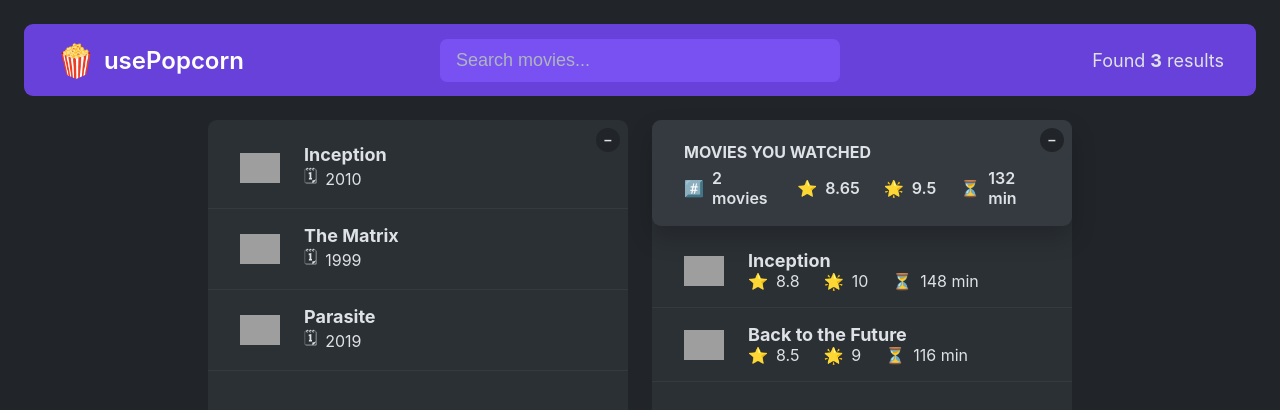
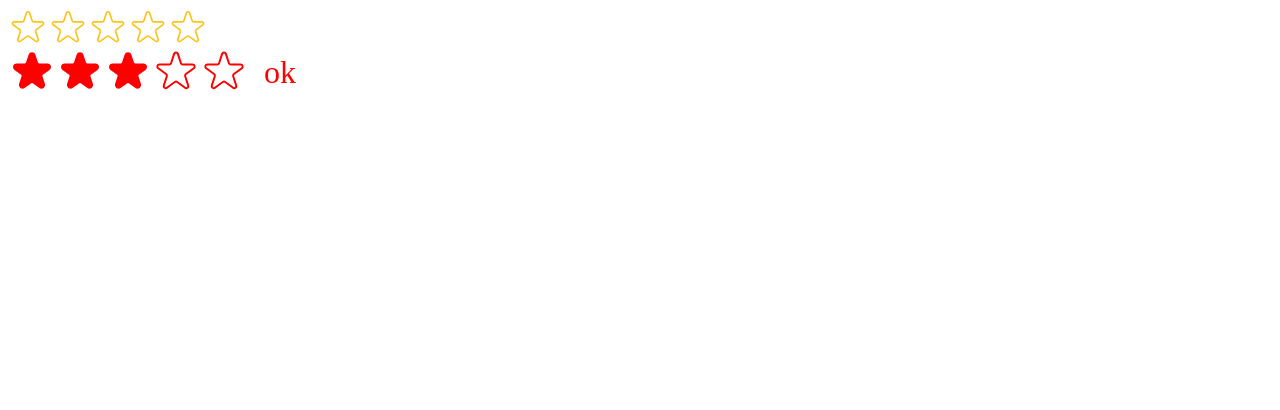
Before and after one commit to KikiJiki85/usepopcorn, a React (Vite) app: page / in a window 1280 px wide. Shown: the top 410 px of the page. Built offline with nearby package versions, Linux system fonts and the light colour scheme; grey boxes are pictures that could not be loaded.

Commit message:
feat: add custom adjustable component star rating

```diff
--- a/src/App.tsx
+++ b/src/App.tsx
@@ -13,6 +13,7 @@ import WatchedMovieList from './components/WatchedMovieList';
 function App() {
   const [movies, setMovies] = useState(tempMovieData);
   const [watched, setWatched] = useState(tempWatchedData);
+
   return (
     <>
       <NavBar>
@@ -25,10 +26,8 @@ function App() {
           <MovieList movies={movies} />
         </Box>
         <Box>
-          <>
-            <WatchedSummary watched={watched} />
-            <WatchedMovieList watched={watched} />
-          </>
+          <WatchedSummary watched={watched} />
+          <WatchedMovieList watched={watched} />
         </Box>
       </Main>
     </>
--- /dev/null
+++ b/src/components/StarRating.tsx
@@ -0,0 +1,131 @@
+import { useState } from 'react';
+
+const containerStyle = {
+  display: 'flex',
+  alignItems: 'center',
+  gap: '16px',
+};
+
+const starContainerStyle = {
+  display: 'flex',
+};
+
+interface StarRatingProps {
+  maxRating?: number;
+  color?: string;
+  size?: number;
+  className?: string;
+  messages?: string[];
+  defaultRating?: number;
+  onSetRating?: (rating: number) => void;
+}
+
+function StarRating({
+  maxRating = 5,
+  color = '#fcc419',
+  size = 48,
+  className = '',
+  messages = [],
+  defaultRating = 0,
+  onSetRating,
+}: StarRatingProps) {
+  const [rating, setRating] = useState(defaultRating);
+  const [tempRating, setTempRating] = useState(0);
+
+  const textStyle = {
+    lineHeight: '1',
+    margin: '0',
+    fontSize: `${size / 1.5}px`,
+    color,
+  };
+
+  const handleSetRating = (i: number) => {
+    setRating(i + 1);
+    if (onSetRating) onSetRating(i + 1);
+  };
+
+  return (
+    <div style={containerStyle} className={className}>
+      <div style={starContainerStyle}>
+        {Array.from({ length: maxRating }, (_, i) => (
+          <Star
+            key={i}
+            onClick={() => handleSetRating(i)}
+            onHoverIn={() => setTempRating(i + 1)}
+            onHoverOut={() => setTempRating(0)}
+            full={tempRating ? tempRating >= i + 1 : rating >= i + 1}
+            color={color}
+            size={size}
+          />
+        ))}
+      </div>
+      <p style={textStyle}>
+        {messages.length !== maxRating
+          ? tempRating || rating || ''
+          : messages[tempRating ? tempRating - 1 : rating - 1]}
+      </p>
+    </div>
+  );
+}
+
+interface StarProps {
+  onClick: () => void;
+  onHoverIn: () => void;
+  onHoverOut: () => void;
+  full: boolean;
+  color: string;
+  size: number;
+}
+
+function Star({
+  onClick,
+  onHoverIn,
+  onHoverOut,
+  full,
+  color,
+  size,
+}: StarProps) {
+  const starStyle = {
+    display: 'flex',
+    width: `${size}px`,
+    heigh: `${size}px`,
+    cursor: 'pointer',
+  };
+
+  return (
+    <span
+      style={starStyle}
+      role="button"
+      onClick={onClick}
+      onMouseEnter={onHoverIn}
+      onMouseLeave={onHoverOut}
+    >
+      {full ? (
+        <svg
+          xmlns="http://www.w3.org/2000/svg"
+          viewBox="0 0 20 20"
+          fill={color}
+          stroke={color}
+        >
+          <path d="M9.049 2.927c.3-.921 1.603-.921 1.902 0l1.07 3.292a1 1 0 00.95.69h3.462c.969 0 1.371 1.24.588 1.81l-2.8 2.034a1 1 0 00-.364 1.118l1.07 3.292c.3.921-.755 1.688-1.54 1.118l-2.8-2.034a1 1 0 00-1.175 0l-2.8 2.034c-.784.57-1.838-.197-1.539-1.118l1.07-3.292a1 1 0 00-.364-1.118L2.98 8.72c-.783-.57-.38-1.81.588-1.81h3.461a1 1 0 00.951-.69l1.07-3.292z" />
+        </svg>
+      ) : (
+        <svg
+          xmlns="http://www.w3.org/2000/svg"
+          fill="none"
+          viewBox="0 0 24 24"
+          stroke={color}
+        >
+          <path
+            strokeLinecap="round"
+            strokeLinejoin="round"
+            strokeWidth="{2}"
+            d="M11.049 2.927c.3-.921 1.603-.921 1.902 0l1.519 4.674a1 1 0 00.95.69h4.915c.969 0 1.371 1.24.588 1.81l-3.976 2.888a1 1 0 00-.363 1.118l1.518 4.674c.3.922-.755 1.688-1.538 1.118l-3.976-2.888a1 1 0 00-1.176 0l-3.976 2.888c-.783.57-1.838-.197-1.538-1.118l1.518-4.674a1 1 0 00-.363-1.118l-3.976-2.888c-.784-.57-.38-1.81.588-1.81h4.914a1 1 0 00.951-.69l1.519-4.674z"
+          />
+        </svg>
+      )}
+    </span>
+  );
+}
+
+export default StarRating;
--- a/src/main.tsx
+++ b/src/main.tsx
@@ -1,14 +1,21 @@
-import { StrictMode } from 'react';
+import { StrictMode, useState } from 'react';
 import { createRoot } from 'react-dom/client';
-import App from './App';
-import './index.css';
+// import App from './App';
+// import './index.css';
+import StarRating from './components/StarRating';
 
 const el = document.getElementById('root');
 if (el) {
   const root = createRoot(el);
   root.render(
     <StrictMode>
-      <App />
+      <StarRating size={40} />
+      <StarRating
+        color="red"
+        maxRating={5}
+        messages={['terrible', 'bad', 'ok', 'good', 'awesome']}
+        defaultRating={3}
+      />
     </StrictMode>
   );
 }
```
Also changed, not shown: src/index.css (+0 -41 lines).
